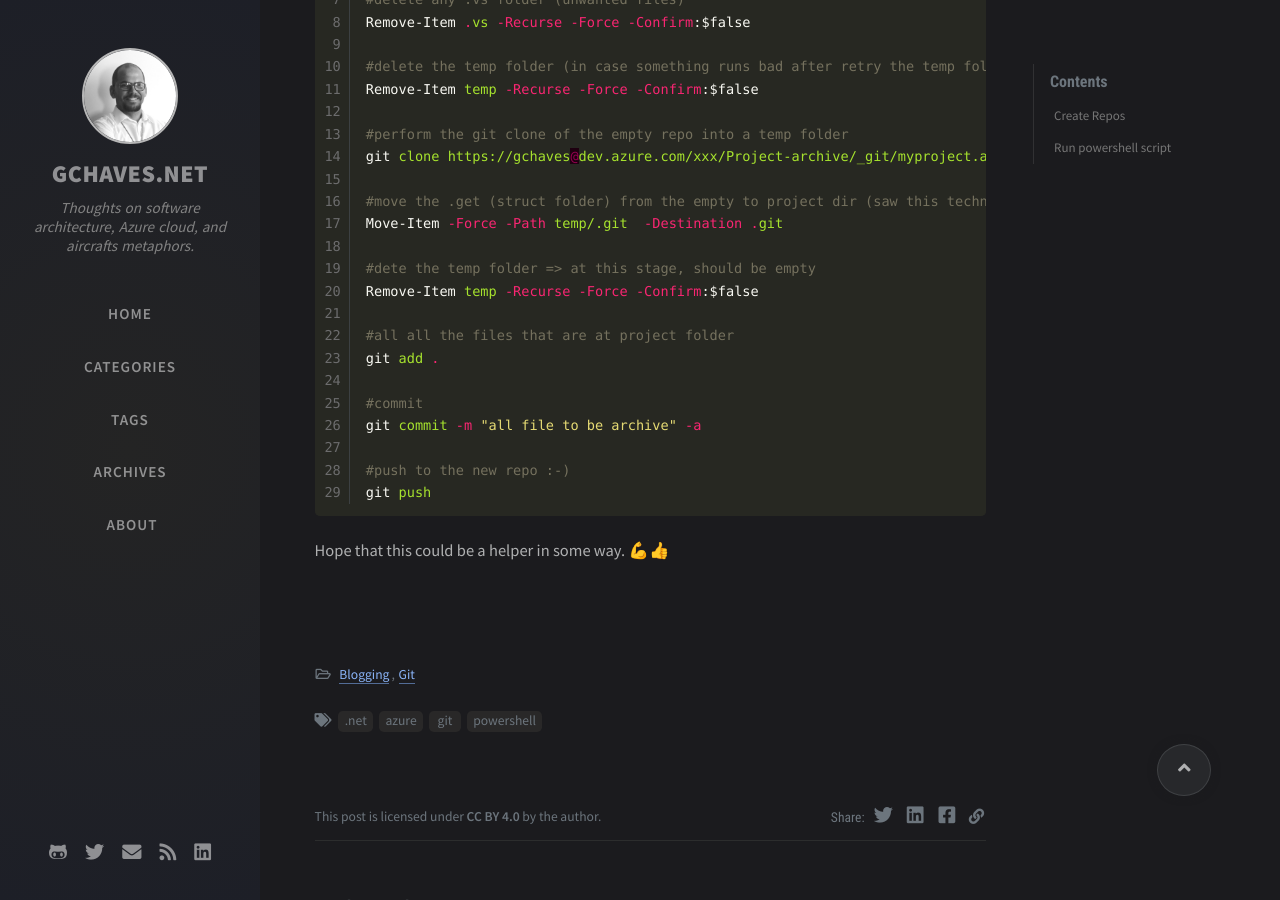
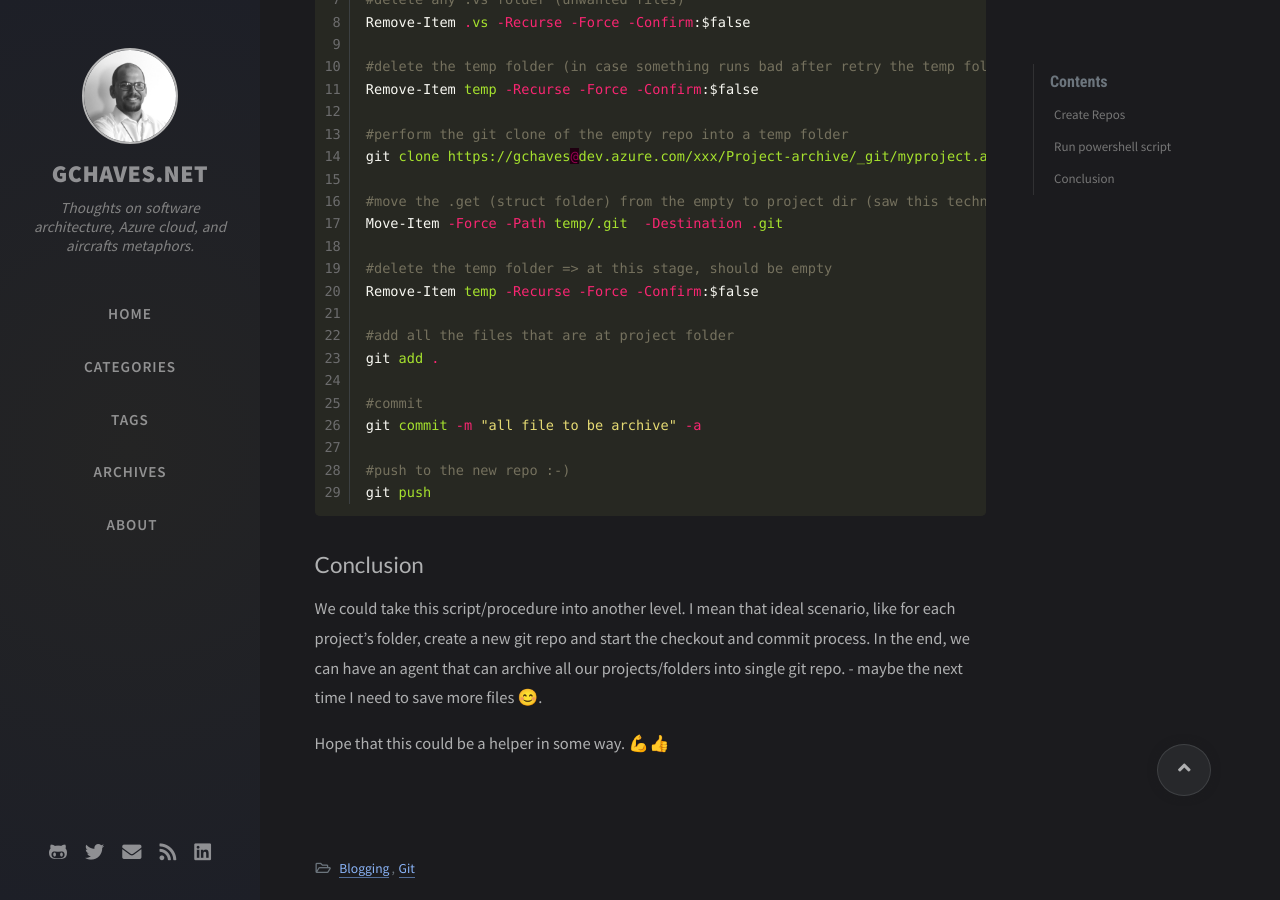
Before and after one commit to gfchaves/gchaves.net, a Jekyll site: the page built from _posts/2020-08-14-script-git-your-repos.md, in a window 1280 px wide and 900 px high, scrolled down 820 px. Built offline with Jekyll 4.4.1, drawn with Linux system fonts in a browser that asks for light colours; nearby versions of some CDN libraries; comment, search, counter and statistics services are not loaded.

Commit message:
updated post about git script

````diff
--- a/_posts/2020-08-14-script-git-your-repos.md
+++ b/_posts/2020-08-14-script-git-your-repos.md
@@ -34,10 +34,10 @@ git clone https://gchaves@dev.azure.com/xxx/Project-archive/_git/myproject.appli
 #move the .get (struct folder) from the empty to project dir (saw this technique on stackoverfloww)
 Move-Item -Force -Path temp/.git  -Destination .git
 
-#dete the temp folder => at this stage, should be empty
+#delete the temp folder => at this stage, should be empty
 Remove-Item temp -Recurse -Force -Confirm:$false
 
-#all all the files that are at project folder
+#add all the files that are at project folder
 git add .
 
 #commit
@@ -47,4 +47,8 @@ git commit -m "all file to be archive" -a
 git push
 ```
 
+## Conclusion
+
+We could take this script/procedure into another level. I mean that ideal scenario, like for each project's folder, create a new git repo and start the checkout and commit process. In the end, we can have an agent that can archive all our projects/folders into single git repo. - maybe the next time I need to save more files 😊.
+
 Hope that this could be a helper in some way. 💪👍
````
